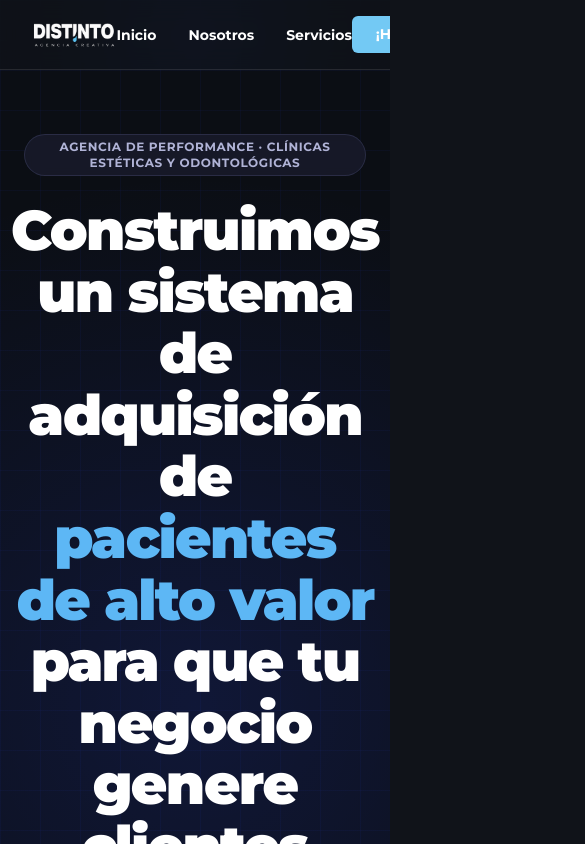
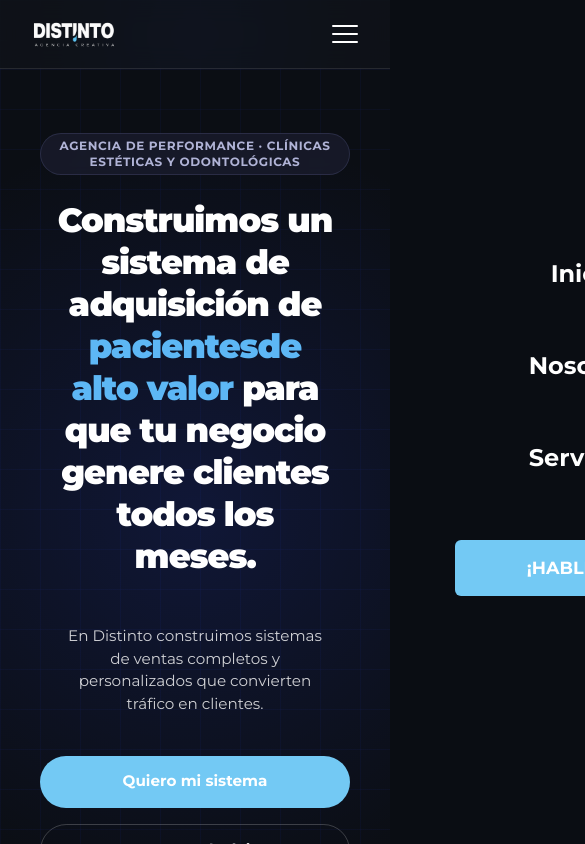
Before and after one commit to DavidRestrepoo/pyDistinto, an Angular app: page /home in a window 390 px wide. Shown: the top 844 px of the page, 585 px wide, since content can reach past the window. Built offline with nearby package versions, Linux system fonts and the light colour scheme.

Commit message:
style: implement responsive design for sessions 1-12 and mobile menu

```diff
--- a/src/app/pages/home/home.component.html
+++ b/src/app/pages/home/home.component.html
@@ -3,21 +3,30 @@
   <section class="session-1">
     <nav class="flex items-center justify-between px-8 py-4 bg-background/80 backdrop-blur-md border-b border-white/10 sticky top-0 z-50">
       <!-- Columna 1: Logo -->
-      <a href="#inicio" aria-label="Distinto inicio" class="menu-brand text-2xl font-black tracking-tighter uppercase text-white flex items-center">
+      <a href="#inicio" (click)="closeMobileMenu()" aria-label="Distinto inicio" class="menu-brand text-2xl font-black tracking-tighter uppercase text-white flex items-center">
         <img src="/Logos/distinto_logo.png" alt="Distinto Agencia Creativa" class="menu-brand__logo" />
       </a>
 
-      <!-- Columna 2: Enlaces -->
+      <!-- Hamburguesa para móvil -->
+      <button class="menu-toggle" [class.open]="isMobileMenuOpen()" (click)="toggleMobileMenu()" aria-label="Toggle navigation menu">
+        <span class="bar"></span>
+        <span class="bar"></span>
+        <span class="bar"></span>
+      </button>
+
+      <!-- Columna 2 y 3: Enlaces y CTA (agrupados para menú móvil) -->
+      <div class="nav-menu" [class.active]="isMobileMenuOpen()">
         <ul class="flex items-center gap-8 list-none m-0 p-0">
-        <li><a href="#inicio" class="nav-link">Inicio</a></li>
-        <li><a href="#nosotros" class="nav-link">Nosotros</a></li>
-        <li><a href="#servicios" class="nav-link">Servicios</a></li>
+          <li><a href="#inicio" (click)="closeMobileMenu()" class="nav-link">Inicio</a></li>
+          <li><a href="#nosotros" (click)="closeMobileMenu()" class="nav-link">Nosotros</a></li>
+          <li><a href="#servicios" (click)="closeMobileMenu()" class="nav-link">Servicios</a></li>
         </ul>
 
         <!-- Columna 3: Acción (CTA) -->
         <button class="nav-cta font-bold py-2 px-6 rounded-md" (click)="onLearnMore()">
           ¡HABLEMOS!
         </button>
+      </div>
     </nav>
   </section>
 
--- a/src/app/pages/home/home.component.scss
+++ b/src/app/pages/home/home.component.scss
@@ -1726,3 +1726,366 @@
     }
   }
 }
+
+/* ==========================================================================
+   NUEVAS REGLAS PARA MENÚ DE NAVEGACIÓN Y RESPONSIVIDAD (SESIONES 1 A 12)
+   ========================================================================== */
+
+/* Estilos Base para la Barra de Navegación */
+.session-1 {
+  position: sticky !important;
+  top: 0 !important;
+  z-index: 50 !important;
+  overflow: visible !important; /* Permitir que la hamburguesa sea visible */
+}
+
+.menu-toggle {
+  display: none;
+  flex-direction: column;
+  justify-content: space-between;
+  width: 26px;
+  height: 18px;
+  background: transparent;
+  border: none;
+  cursor: pointer;
+  padding: 0;
+  z-index: 100;
+
+  .bar {
+    width: 100%;
+    height: 2px;
+    background-color: #ffffff;
+    border-radius: 999px;
+    transition: all 0.3s cubic-bezier(0.4, 0, 0.2, 1);
+  }
+
+  &.open {
+    .bar:nth-child(1) {
+      transform: translateY(8px) rotate(45deg);
+    }
+    .bar:nth-child(2) {
+      opacity: 0;
+      transform: translateX(-10px);
+    }
+    .bar:nth-child(3) {
+      transform: translateY(-8px) rotate(-45deg);
+    }
+  }
+}
+
+.nav-menu {
+  display: flex;
+  align-items: center;
+  gap: 2.5rem;
+
+  ul {
+    display: flex;
+    align-items: center;
+    gap: 2rem;
+  }
+}
+
+/* ==========================================
+   MEDIA QUERIES PARA TODOS LOS DISPOSITIVOS
+   ========================================== */
+
+/* --- Ajustes para Tabletas y Pantallas Medianas (max-width: 992px) --- */
+@media (max-width: 992px) {
+  /* Sesión 2 (Hero) */
+  .hero-title {
+    font-size: clamp(2.2rem, 6vw, 3.2rem) !important;
+    padding: 0 1rem;
+  }
+
+  .hero-subtitle {
+    font-size: 16px !important;
+    padding: 0 1.5rem;
+  }
+
+  /* Sesión 9 (Casos de Éxito) - Grid en 2 columnas */
+  .s9-grid {
+    grid-template-columns: repeat(2, 1fr) !important;
+    gap: 1.5rem !important;
+  }
+}
+
+/* --- Ajustes para Móviles y Tabletas (max-width: 768px) --- */
+@media (max-width: 768px) {
+  /* Sesión 1: Menú de Navegación */
+  .menu-toggle {
+    display: flex !important;
+  }
+
+  .nav-menu {
+    position: fixed !important;
+    top: 0 !important;
+    right: -100% !important;
+    width: 100% !important;
+    height: 100vh !important;
+    background-color: rgba(11, 14, 20, 0.98) !important;
+    backdrop-filter: blur(16px) !important;
+    -webkit-backdrop-filter: blur(16px) !important;
+    display: flex !important;
+    flex-direction: column !important;
+    align-items: center !important;
+    justify-content: center !important;
+    gap: 3.5rem !important;
+    transition: right 0.3s cubic-bezier(0.4, 0, 0.2, 1) !important;
+    z-index: 90 !important;
+    padding: 2rem !important;
+
+    &.active {
+      right: 0 !important;
+    }
+
+    ul {
+      flex-direction: column !important;
+      gap: 2.5rem !important;
+      text-align: center !important;
+      width: 100% !important;
+    }
+
+    .nav-link {
+      font-size: 1.5rem !important;
+      display: block !important;
+      padding: 0.5rem 0 !important;
+    }
+
+    .nav-cta {
+      width: 80% !important;
+      max-width: 280px !important;
+      padding: 0.9rem 1.5rem !important;
+      font-size: 1.1rem !important;
+      text-align: center !important;
+    }
+  }
+
+  /* Sesión 2: Hero */
+  .hero-shell {
+    min-height: auto !important;
+    padding: 4rem 1rem 5rem !important;
+  }
+
+  .hero-title {
+    font-size: 2.1rem !important;
+    line-height: 1.25 !important;
+    br {
+      display: none !important;
+    }
+  }
+
+  .hero-subtitle {
+    font-size: 0.95rem !important;
+    margin: 1.5rem auto 2.5rem !important;
+    line-height: 1.5 !important;
+    br {
+      display: none !important;
+    }
+  }
+
+  /* Sesión 3: Carrusel Marcas */
+  .client-logo-img {
+    height: 54px !important;
+    max-width: 130px !important;
+  }
+  .client-strip-track {
+    gap: 3.5rem !important;
+  }
+
+  /* Sesión 4: Nosotros */
+  .session-4 {
+    padding: 3.5rem 1rem !important;
+  }
+  .about-copy {
+    font-size: 1.1rem !important;
+    max-width: 100% !important;
+    line-height: 1.5 !important;
+  }
+
+  /* Sesión 5: Problemas (Pain Points) */
+  .session-5 {
+    padding: 3.5rem 1rem !important;
+
+    .s2-title {
+      font-size: 1.85rem !important;
+      line-height: 1.25 !important;
+      br {
+        display: none !important;
+      }
+    }
+  }
+
+  .pain-points {
+    margin-top: 2rem !important;
+    padding: 0 !important;
+  }
+
+  .pain-points-grid {
+    grid-template-columns: 1fr !important;
+    gap: 1.25rem !important;
+  }
+
+  .pain-card {
+    min-height: auto !important;
+    padding: 1.75rem 1.5rem !important;
+  }
+
+  /* Sesión 6: Solución */
+  .session-6 {
+    padding: 3.5rem 1rem !important;
+  }
+
+  .solution-title {
+    font-size: 1.85rem !important;
+    line-height: 1.25 !important;
+  }
+
+  .solution-grid {
+    grid-template-columns: 1fr !important;
+    gap: 1.25rem !important;
+    margin-top: 2rem !important;
+  }
+
+  .solution-card {
+    min-height: auto !important;
+    padding: 1.5rem !important;
+  }
+
+  /* Sesión 7: Servicios */
+  .session-7 {
+    padding: 3.5rem 1rem !important;
+  }
+
+  .s7-title {
+    font-size: 1.85rem !important;
+  }
+
+  .s7-grid {
+    grid-template-columns: 1fr !important;
+    gap: 1.25rem !important;
+    margin-top: 2rem !important;
+  }
+
+  .s7-card {
+    min-height: auto !important;
+    padding: 1.5rem !important;
+  }
+
+  .s7-card-title {
+    font-size: 1.35rem !important;
+  }
+
+  /* Sesión 8: Lo Que Incluye */
+  .session-8 {
+    padding: 3.5rem 1rem !important;
+  }
+
+  .s8-title {
+    font-size: 1.85rem !important;
+    line-height: 1.25 !important;
+  }
+
+  .s8-panel {
+    padding: 1.75rem 1.5rem !important;
+    margin-top: 2rem !important;
+  }
+
+  .s8-list {
+    gap: 0.8rem !important;
+
+    li {
+      font-size: 0.92rem !important;
+      line-height: 1.45 !important;
+
+      .material-symbols-outlined {
+        font-size: 18px !important;
+      }
+    }
+  }
+
+  /* Sesión 9: Casos de Éxito - Grid en 1 columna en móvil */
+  .s9-grid {
+    grid-template-columns: 1fr !important;
+    gap: 1.5rem !important;
+  }
+
+  .s9-card {
+    min-height: auto !important;
+    padding: 1.5rem !important;
+  }
+
+  .s9-card-title {
+    font-size: 1.6rem !important;
+  }
+
+  /* Sesión 11: Logofolio */
+  .portfolio {
+    padding: 3.5rem 1rem !important;
+  }
+
+  .portfolio h2 {
+    font-size: 2rem !important;
+    margin-bottom: 1rem !important;
+  }
+
+  .portfolio-subtitle {
+    font-size: 1.1rem !important;
+    margin: 0.5rem auto 2rem !important;
+  }
+
+  .portfolio-grid {
+    grid-template-columns: repeat(2, 1fr) !important;
+    gap: 1rem !important;
+  }
+
+  .portfolio-logo-cell {
+    min-height: 90px !important;
+  }
+
+  .portfolio-logo-img {
+    width: 120px !important;
+    height: 80px !important;
+  }
+}
+
+/* --- Ajustes para Móviles Extra Pequeños (max-width: 480px) --- */
+@media (max-width: 480px) {
+  /* Sesión 2: Stacking buttons */
+  .hero-content {
+    .flex.items-center.gap-4 {
+      flex-direction: column !important;
+      width: 100% !important;
+      gap: 1rem !important;
+
+      button {
+        width: 100% !important;
+        padding: 0.9rem 1.5rem !important;
+        font-size: 0.95rem !important;
+      }
+    }
+  }
+
+  /* Sesión 9: Casos de éxito métricas */
+  .s9-metrics {
+    grid-template-columns: 1fr !important;
+    gap: 1rem !important;
+
+    div {
+      text-align: center;
+      border-bottom: 1px solid rgba(255, 255, 255, 0.05);
+      padding-bottom: 0.5rem;
+
+      &:last-child {
+        border-bottom: none;
+        padding-bottom: 0;
+      }
+    }
+  }
+
+  /* Sesión 12: Footer links */
+  .s12-links {
+    flex-direction: column !important;
+    gap: 0.75rem !important;
+    align-items: center !important;
+  }
+}
--- a/src/app/pages/home/home.component.ts
+++ b/src/app/pages/home/home.component.ts
@@ -28,6 +28,17 @@ export class HomeComponent {
   // Computed example – active partner logos (could be filtered later)
   readonly activePartnerLogos = computed(() => this.partnerLogos().filter(l => !!l));
 
+  // Mobile menu open state
+  readonly isMobileMenuOpen = signal(false);
+
+  toggleMobileMenu(): void {
+    this.isMobileMenuOpen.update(open => !open);
+  }
+
+  closeMobileMenu(): void {
+    this.isMobileMenuOpen.set(false);
+  }
+
   // Simple effect just for demonstration (can be removed in prod)
   constructor() {
     effect(() => console.log('HomeComponent loaded – services count:', this.services().length));
@@ -35,6 +46,7 @@ export class HomeComponent {
 
   // Scroll to services section – similar to previous onLearnMore
   onLearnMore(): void {
+    this.closeMobileMenu();
     const el = document.getElementById('servicios');
     el?.scrollIntoView({ behavior: 'smooth', block: 'start' });
   }
```
Lines whose indentation alone changed are shown as unchanged.
